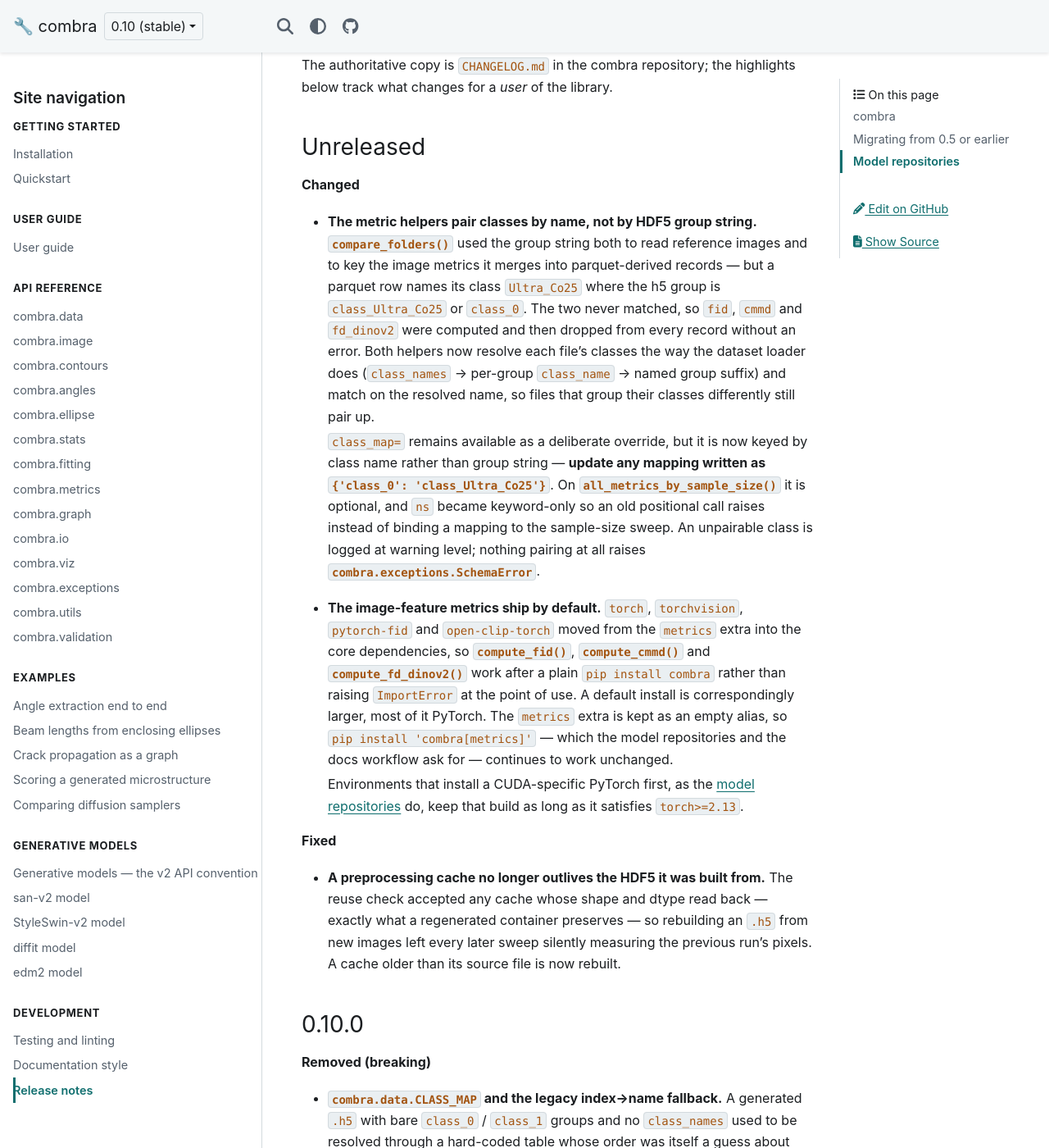
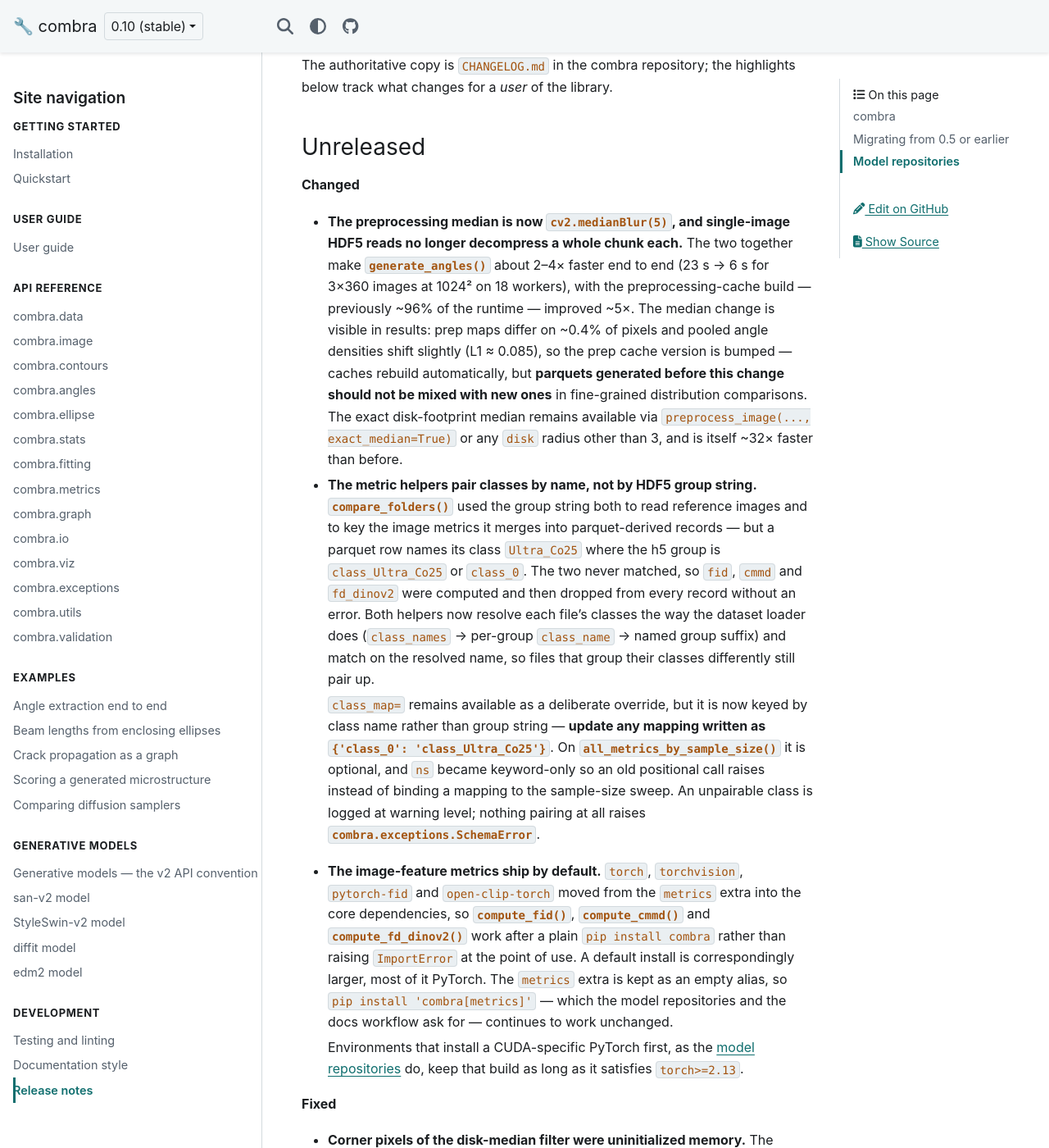
Before and after one commit to dkagramanyan/combra_docs, a Sphinx documentation site: the page built from docs/release_notes.md, in a window 1280 px wide and 1400 px high, scrolled down 267 px. Shown: the whole window at 82% size. Built offline with Sphinx 7.4.7 and the PyData theme 0.15.4, drawn with Linux system fonts in a browser that asks for light colours; some of the changed text lies outside the part shown.

Commit message:
Note the prep-pipeline speedups and the median change
Mirrors combra's unreleased changelog: generate_angles is 2-4x faster
(persistent h5 dataset handles, cv2.medianBlur(5) default), the prep
cache version bumps so caches rebuild, pre-change parquets should not be
mixed with new ones, and the disk median's uninitialized corner pixels
are fixed.

Co-Authored-By: Claude Fable 5 <noreply@anthropic.com>

```diff
--- a/docs/release_notes.md
+++ b/docs/release_notes.md
@@ -10,6 +10,19 @@ below track what changes for a *user* of the library.
 ### Unreleased
 
 **Changed**
+
+- **The preprocessing median is now `cv2.medianBlur(5)`, and single-image HDF5
+  reads no longer decompress a whole chunk each.** The two together make
+  {py:meth}`~combra.data.MicrostructureDataset.generate_angles` about 2–4×
+  faster end to end (23 s → 6 s for 3×360 images at 1024² on 18 workers), with
+  the preprocessing-cache build — previously ~96% of the runtime — improved
+  ~5×. The median change is visible in results: prep maps differ on ~0.4% of
+  pixels and pooled angle densities shift slightly (L1 ≈ 0.085), so the prep
+  cache version is bumped — caches rebuild automatically, but **parquets
+  generated before this change should not be mixed with new ones** in
+  fine-grained distribution comparisons. The exact disk-footprint median
+  remains available via `preprocess_image(..., exact_median=True)` or any
+  `disk` radius other than 3, and is itself ~32× faster than before.
 
 - **The metric helpers pair classes by name, not by HDF5 group string.**
   {py:func}`~combra.metrics.compare_folders` used the group string both to read
@@ -45,6 +58,12 @@ below track what changes for a *user* of the library.
   satisfies `torch>=2.13`.
 
 **Fixed**
+
+- **Corner pixels of the disk-median filter were uninitialized memory.** The
+  median rank was computed from the full 29-pixel footprint, which a corner
+  window never reaches, so those output pixels kept unwritten buffer contents
+  and prep caches were non-deterministic at image corners. Shrunk border
+  windows now take the median of the pixels they actually contain.
 
 - **A preprocessing cache no longer outlives the HDF5 it was built from.** The
   reuse check accepted any cache whose shape and dtype read back — exactly what a
```
